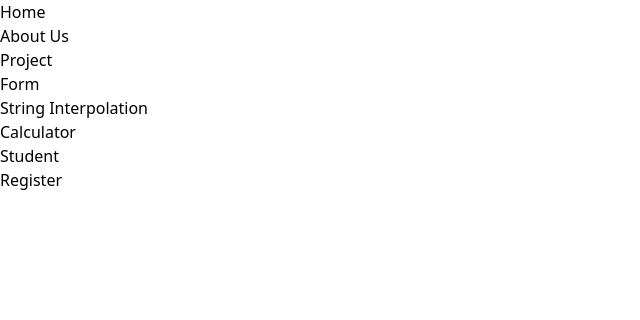
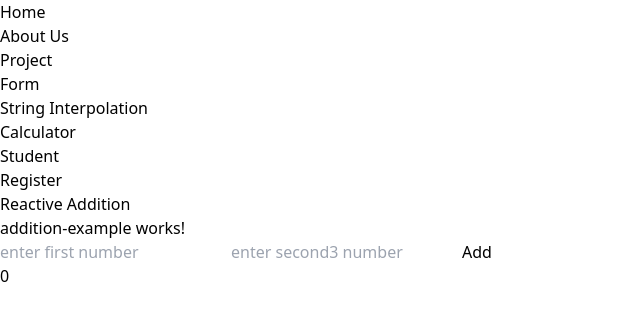
Before and after one commit to Anjali-2652/learning-angular, an Angular app: page /reactive-addition in a window 1280 px wide. Before the commit this address led to /. Shown: the top 320 px of the page, without its empty margins (0-640 px from the left). Built offline with nearby package versions, Linux system fonts and the light colour scheme.

Commit message:
reactive form

```diff
--- /dev/null
+++ b/src/app/addition-example/addition-example.html
@@ -0,0 +1,7 @@
+<p>addition-example works!</p>
+<form [formGroup]="form" (ngSubmit)="calculate()">
+    <input type="number" formControlName = "num1" placeholder="enter first number">
+    <input type="number" formControlName = "num2" placeholder="enter second3 number">
+    <button type = "submit" [disabled]="form.invalid"> Add</button>
+</form>
+<p>{{result}}</p>
--- /dev/null
+++ b/src/app/addition-example/addition-example.ts
@@ -0,0 +1,23 @@
+import { Component } from '@angular/core';
+import { FormControl, FormGroup, ReactiveFormsModule, Validators } from '@angular/forms';
+
+@Component({
+  selector: 'app-addition-example',
+  imports: [ReactiveFormsModule],
+  templateUrl: './addition-example.html',
+  styleUrl: './addition-example.css',
+})
+export class AdditionExample {
+
+  // formgroup or formcontroller is used for input operations,  " " is for default value
+  form = new FormGroup(
+    {
+    num1: new FormControl("", Validators.required),
+    num2: new FormControl("", Validators.required),
+    }
+);
+result:number = 0;
+calculate(){
+this.result = Number(this.form.value.num1) + Number(this.form.value.num2)
+}
+}
--- a/src/app/app.html
+++ b/src/app/app.html
@@ -81,6 +81,14 @@ class="bg-blue-900 text-gray-100 mt-10 px-8 py-2 rounded-3xl ml-5 font-semibold
         >Register</a
       >
     </li>
+    <li>
+      <a
+        routerLink="/reactive-addition"
+        routerLinkActive="bg-black text-gray-100  font-thin border-none"
+        class="rounded-full px-4 py-1 text-xl border border-gray-400"
+        >Reactive Addition</a
+      >
+    </li>
     <!-- <li>
       <a routerLink="/services">Services</a>
     </li>
--- a/src/app/app.routes.ts
+++ b/src/app/app.routes.ts
@@ -10,6 +10,7 @@ import { StringInterpolation } from './string-interpolation/string-interpolation
 import { Calculator } from './calculator/calculator';
 import { Student } from './student/student';
 import { ReactiveForms } from './reactive-forms/reactive-forms';
+import { AdditionExample } from './addition-example/addition-example';
 
 export const routes: Routes = [
     {path: "", component: Home},
@@ -22,7 +23,8 @@ export const routes: Routes = [
     {path: "interpolation", component :StringInterpolation},
     {path: "calculator", component :Calculator},
     {path: "student", component :Student},
-{path: "registration", component :ReactiveForms}
+{path: "registration", component :ReactiveForms},
+{path: "reactive-addition", component :AdditionExample}
 
 
 ];
```
Also changed, not shown: src/app/addition-example/addition-example.css (added), 1 other file (tests, documents, lock files or other folders).
